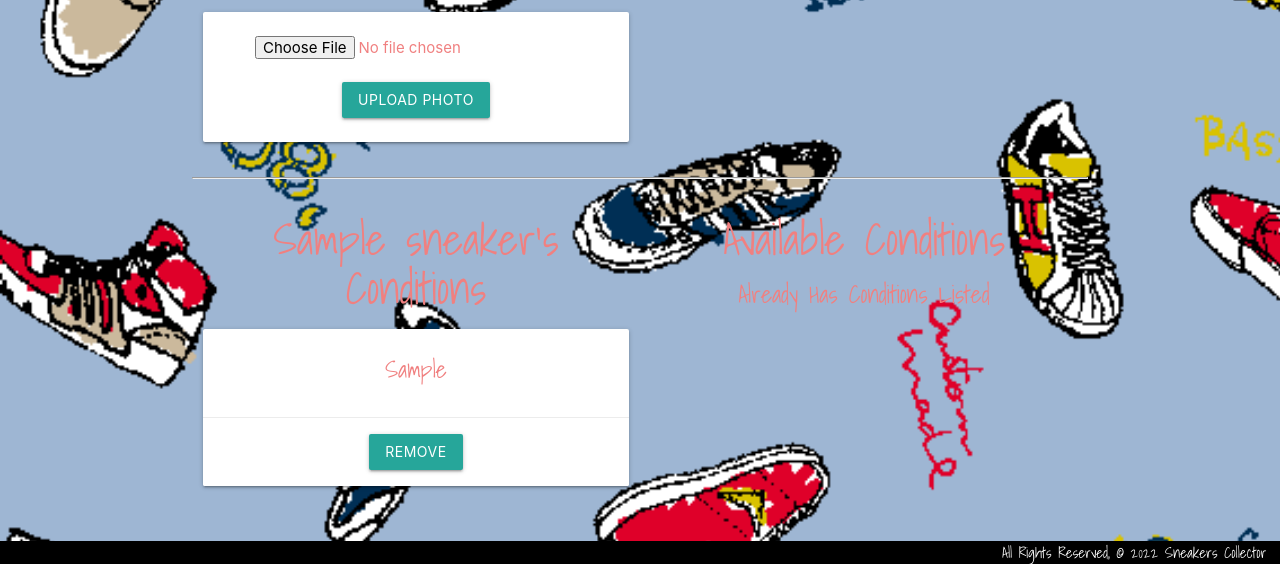
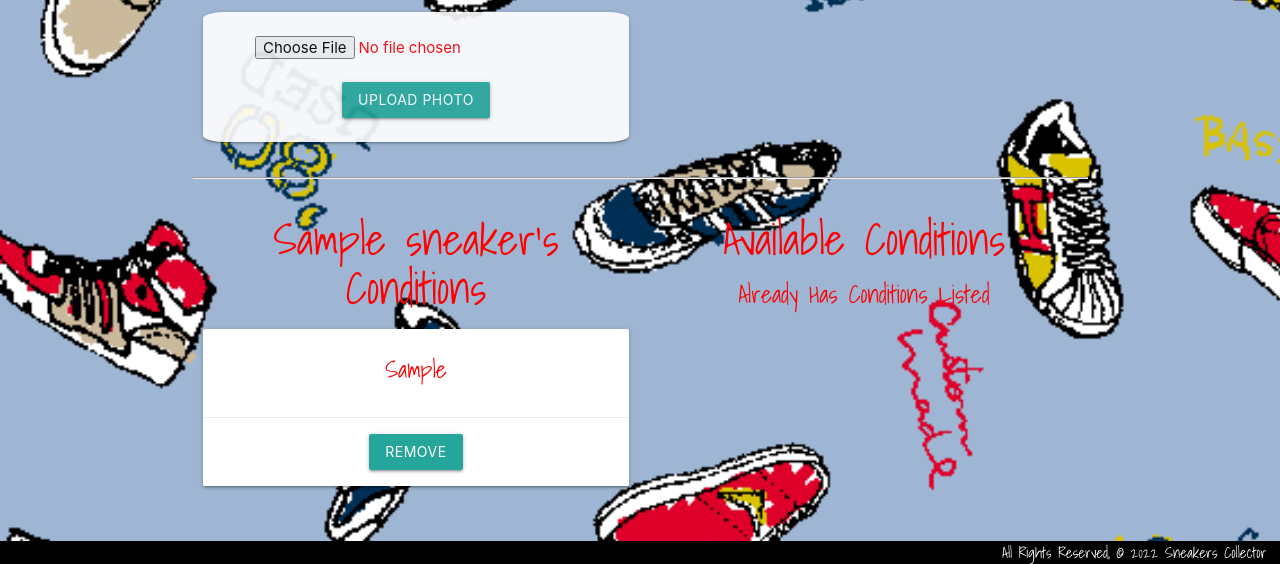
Before and after one commit to mfarah37/Sneakers-Collector, a Django app: page /sneakers/1/ in a window 1280 px wide. Shown: the part 735-1299 px from the top of the page. Run offline with Django 4.2, Linux system fonts and the light colour scheme; tables that the repository leaves empty hold one stand-in row (values such as "Sample post").

Commit message:
updates styling

```diff
--- a/main_app/static/css/style.css
+++ b/main_app/static/css/style.css
@@ -4,18 +4,15 @@ body {
   flex-direction: column;
   font-family: 'Shadows Into Light', cursive;
   margin: 0 auto;
-  color: lightcoral;
+  color: red;
 
   /* background styling */
-  background-image: url('../css/imgs/sneakers.png');
+  background-image: url('../imgs/sneakers.png');
   -webkit-background-size: cover;
   -moz-background-size: cover;
   -o-background-size: cover;
   background-size: cover;
-
-
 }
-
 
 main {
   flex: 1 0 auto;
@@ -25,3 +22,9 @@ footer.page-footer {
   padding-top: 0;
   text-align: right;
 }
+
+.resale, .photo {
+  background-color: white;
+  opacity: 90%;
+  border-radius: 5%;
+}
--- a/main_app/templates/base.html
+++ b/main_app/templates/base.html
@@ -20,10 +20,12 @@
         </ul>
         <ul>
           <li class="right"><a href="/about">About</a></li>
+          <li class="right"><a href="{% url 'sneakers_create' %}">Add a Sneaker</a></li>
+          <li class="right"><a href="/sneakers">View All My Sneakers</a></li>
+        </ul>
+        <ul id="dropdown1" class="dropdown-content">
           <li><a href="{% url 'conditions_create' %}">Add a Condition</a></li>
           <li><a href="{% url 'conditions_index' %}">View All Conditions</a></li>
-          <li class="right"><a href="{% url 'sneakers_create' %}">Add a Sneaker</a></li>
-          <li class="right"><a href="/sneakers">View All My Sneakers</a></li>
         </ul>
       </div>
     </nav>
--- a/main_app/templates/sneakers/detail.html
+++ b/main_app/templates/sneakers/detail.html
@@ -21,7 +21,7 @@
   {% empty %}
   <div class="card-panel green-text">No Photos Uploaded</div>
   {% endfor %}
-  <form action="{% url 'add_photo' sneaker.id %}" enctype="multipart/form-data" method="POST" class="card-panel center">
+  <form action="{% url 'add_photo' sneaker.id %}" enctype="multipart/form-data" method="POST" class="card-panel center photo">
       {% csrf_token %}
       <input type="file" name="photo-file">
       <br><br>
@@ -35,7 +35,7 @@
     {{ resale_form.as_p }}
     <input type="submit" class="btn" value="Add Resale Price">
   </form>
-  <table class="striped">
+  <table class="striped resale">
     <thead>
       <tr><th>Date</th><th>Resale Price</th></tr>
     </thead>
```
Also changed, not shown: main_app/templates/sneakers/index.html (+16 -7 lines), main_app/views.py (+7 -7 lines), main_app/static/imgs/sneakers.png (renamed from main_app/static/css/imgs/sneakers.png).
